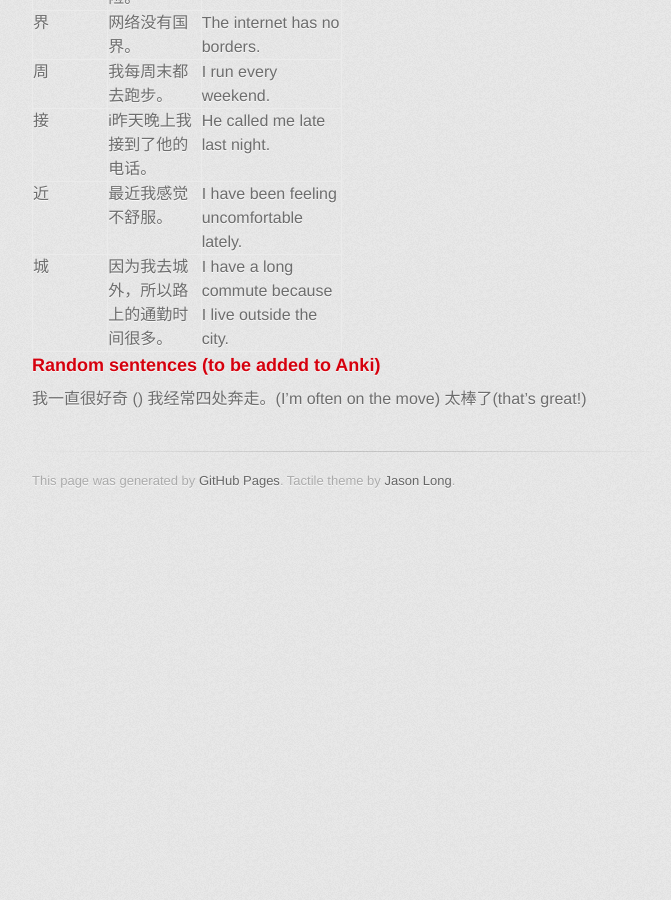
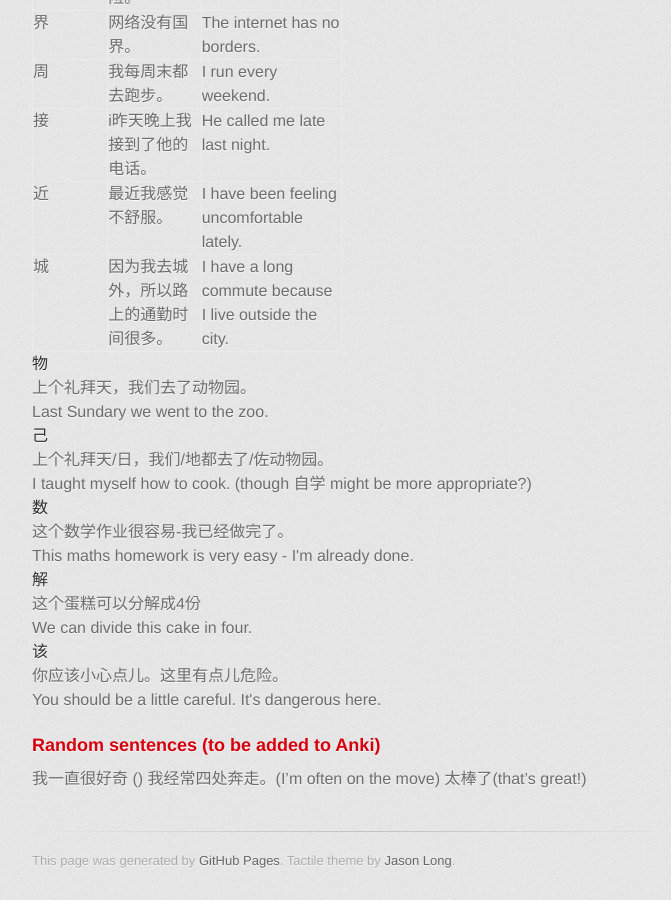
Before and after one commit to axiomiety/axiomiety.github.io, a Jekyll site: the page built from llog/mandarin.markdown, in a window 1280 px wide and 900 px high, scrolled down 3858 px. Shown: the whole window, without its empty margins (298-969 px from the left). Built offline with Jekyll 4.4.1, drawn with Linux system fonts in a browser that asks for light colours; nearby versions of some CDN libraries; some web fonts are replaced; before the commit the page ends 4378 px from its top, so only the background shows below that.

Commit message:
mandarin

```diff
--- a/llog/mandarin.markdown
+++ b/llog/mandarin.markdown
@@ -96,7 +96,27 @@ Character|Sentence|Translation
 近|最近我感觉不舒服。|I have been feeling uncomfortable lately.
 城|因为我去城外，所以路上的通勤时间很多。|I have a long commute because I live outside the city.
 
+<dl>
+  <dt>物</dt>
+  <dd>上个礼拜天，我们去了动物园。</dd>
+  <dd>Last Sundary we went to the zoo.</dd>
+  <dt>己</dt>
+  <dd>上个礼拜天/日，我们/地都去了/佐动物园。</dd>
+  <dd>I taught myself how to cook. (though 自学 might be more appropriate?)</dd>
+  <dt>数</dt>
+  <dd>这个数学作业很容易-我已经做完了。</dd>
+  <dd>This maths homework is very easy - I'm already done.</dd>
+  <dt>解</dt>
+  <dd>这个蛋糕可以分解成4份</dd>
+  <dd>We can divide this cake in four.</dd>
+  <dt>该</dt>
+  <dd>你应该小心点儿。这里有点儿危险。</dd>
+  <dd>You should be a little careful. It's dangerous here.</dd>
+
+</dl>
+
 ### Random sentences (to be added to Anki)
+
 
 我一直很好奇 ()
 我经常四处奔走。(I'm often on the move)
```
